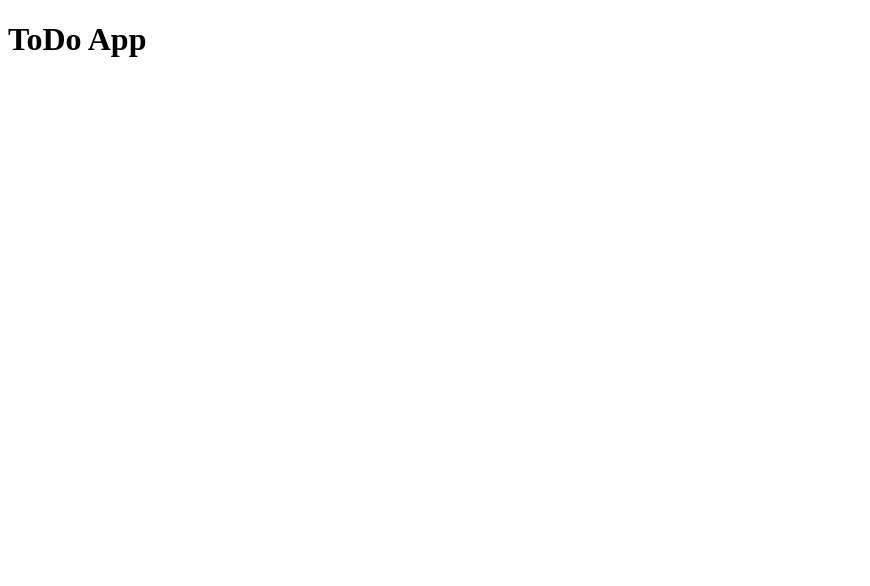
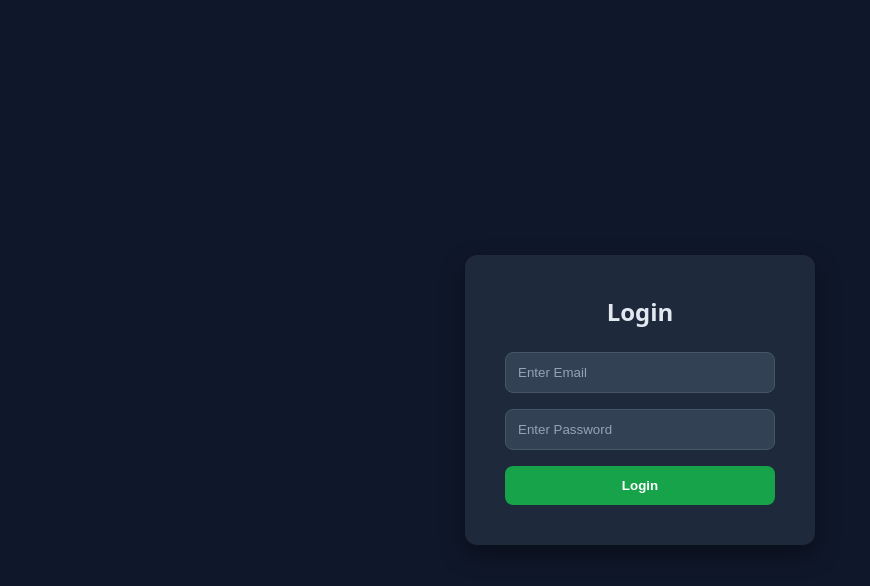
Before and after one commit to Anjan9507/ToDo-App, a React (Vite) app in the folder frontend/: page / in a window 1280 px wide. Shown: the top 586 px of the page, without its empty margins (0-870 px from the left). Built offline with nearby package versions, Linux system fonts and the light colour scheme.

Commit message:
implement frontend login UI with dark theme, integrate axios-based authentication with token handling and interceptors, and configure CORS in backend

```diff
--- a/frontend/package.json
+++ b/frontend/package.json
@@ -10,6 +10,7 @@
     "preview": "vite preview"
   },
   "dependencies": {
+    "axios": "^1.14.0",
     "react": "^19.2.4",
     "react-dom": "^19.2.4"
   },
--- a/frontend/src/App.jsx
+++ b/frontend/src/App.jsx
@@ -1,9 +1,7 @@
+import Login from "./pages/Login"
+
 function App() {
-  return (
-    <div>
-      <h1>ToDo App</h1>
-    </div>
-  )
+  return <Login />
 }
 
 export default App
--- /dev/null
+++ b/frontend/src/api/auth.js
@@ -0,0 +1,16 @@
+import api from "./axios"
+
+export const loginUser = async (email, password) => {
+    try {
+        const response = await api.post("/login", {
+            email,
+            password
+        })
+
+        return response.data
+    } catch (err) {
+        throw new Error(
+            err.response?.data?.detail || "Login Failed"
+        )
+    }
+}
--- /dev/null
+++ b/frontend/src/api/axios.js
@@ -0,0 +1,53 @@
+import axios from "axios"
+
+const api = axios.create({
+	baseURL: "http://localhost:8000",
+	withCredentials: true
+})
+
+
+api.interceptors.request.use(
+	(config) => {
+		const token = localStorage.getItem("access_token")
+
+		if (token) {
+			config.headers.Authorization = `Bearer ${token}`
+		}
+
+		return config
+	},
+	(error) => Promise.reject(error)
+)
+
+
+api.interceptors.response.use(
+  (response) => response,
+
+  async (error) => {
+    const originalRequest = error.config
+
+    if (error.response?.status === 401 && !originalRequest._retry) {
+      originalRequest._retry = true
+
+      try {
+        const res = await api.post("/refresh")
+
+        const newToken = res.data.access_token
+
+        localStorage.setItem("access_token", newToken)
+
+        originalRequest.headers.Authorization = `Bearer ${newToken}`
+
+        return api(originalRequest)
+
+      } catch (err) {
+        localStorage.removeItem("access_token")
+        window.location.href = "/login"
+      }
+    }
+
+    return Promise.reject(error)
+  }
+)
+
+export default api
--- /dev/null
+++ b/frontend/src/index.css
@@ -0,0 +1,17 @@
+* {
+  margin: 0;
+  padding: 0;
+  box-sizing: border-box;
+}
+
+
+body {
+  background-color: #0f172a;
+  color: #e2e8f0;
+  font-family: system-ui, Arial, sans-serif;
+}
+
+
+#root {
+  height: 100vh;
+}
--- a/frontend/src/main.jsx
+++ b/frontend/src/main.jsx
@@ -1,6 +1,7 @@
 import React from "react"
 import ReactDom from "react-dom/client"
 import App from "./App"
+import "./index.css"
 
 ReactDom.createRoot(document.getElementById('root')).render(
   <React.StrictMode>
--- /dev/null
+++ b/frontend/src/pages/Login.css
@@ -0,0 +1,55 @@
+.container {
+  height: 100vh;
+  display: flex;
+  justify-content: center;
+  align-items: center;
+}
+
+.login-card {
+  background: #1e293b;
+  padding: 2.5rem;
+  border-radius: 12px;
+  width: 350px;
+  box-shadow: 0 10px 25px rgba(0,0,0,0.4);
+}
+
+.login-card h2 {
+  text-align: center;
+  margin-bottom: 1.5rem;
+  color: #e2e8f0;
+}
+
+.login-card input {
+  width: 100%;
+  padding: 12px;
+  margin-bottom: 1rem;
+  border-radius: 8px;
+  border: 1px solid #475569;
+  background-color: #334155;
+  color: white;
+  outline: none;
+}
+
+.login-card input::placeholder {
+  color: #94a3b8;
+}
+
+.login-card input:focus {
+  border-color: #22c55e;
+}
+
+.login-card button {
+  width: 100%;
+  padding: 12px;
+  border-radius: 8px;
+  border: none;
+  background-color: #16a34a;
+  color: white;
+  font-weight: 600;
+  cursor: pointer;
+  transition: 0.2s;
+}
+
+.login-card button:hover {
+  background-color: #15803d;
+}
--- /dev/null
+++ b/frontend/src/pages/Login.jsx
@@ -0,0 +1,52 @@
+import { useState } from "react"
+import { loginUser } from "../api/auth"
+import "./Login.css"
+
+function Login() {
+	const [email, setEmail] = useState("")
+	const [password, setPassword] = useState("")
+
+	const handleSubmit = async (e) => {
+		e.preventDefault()
+
+		try {
+			const data = await loginUser(email, password)
+
+			localStorage.setItem("access_token", data.access_token)
+
+			console.log("Login Sucess")
+		} catch (err) {
+			console.error(err.message)
+		}
+	}
+
+	return (
+		<div className="container">
+			<form onSubmit={handleSubmit} className="login-card">
+				<h2 className="title">Login</h2>
+
+				<input
+					type="email"
+					placeholder="Enter Email"
+					value={email}
+					onChange={(e) => setEmail(e.target.value)}
+					required
+				/>
+
+				<input
+					type="password"
+					placeholder="Enter Password"
+					value={password}
+					onChange={(e) => setPassword(e.target.value)}
+					required
+				/>
+
+				<button type="submit">
+					Login
+				</button>
+			</form>
+		</div>
+	)
+}
+
+export default Login
```
Also changed, not shown: 2 other files (tests, documents, lock files or other folders).
